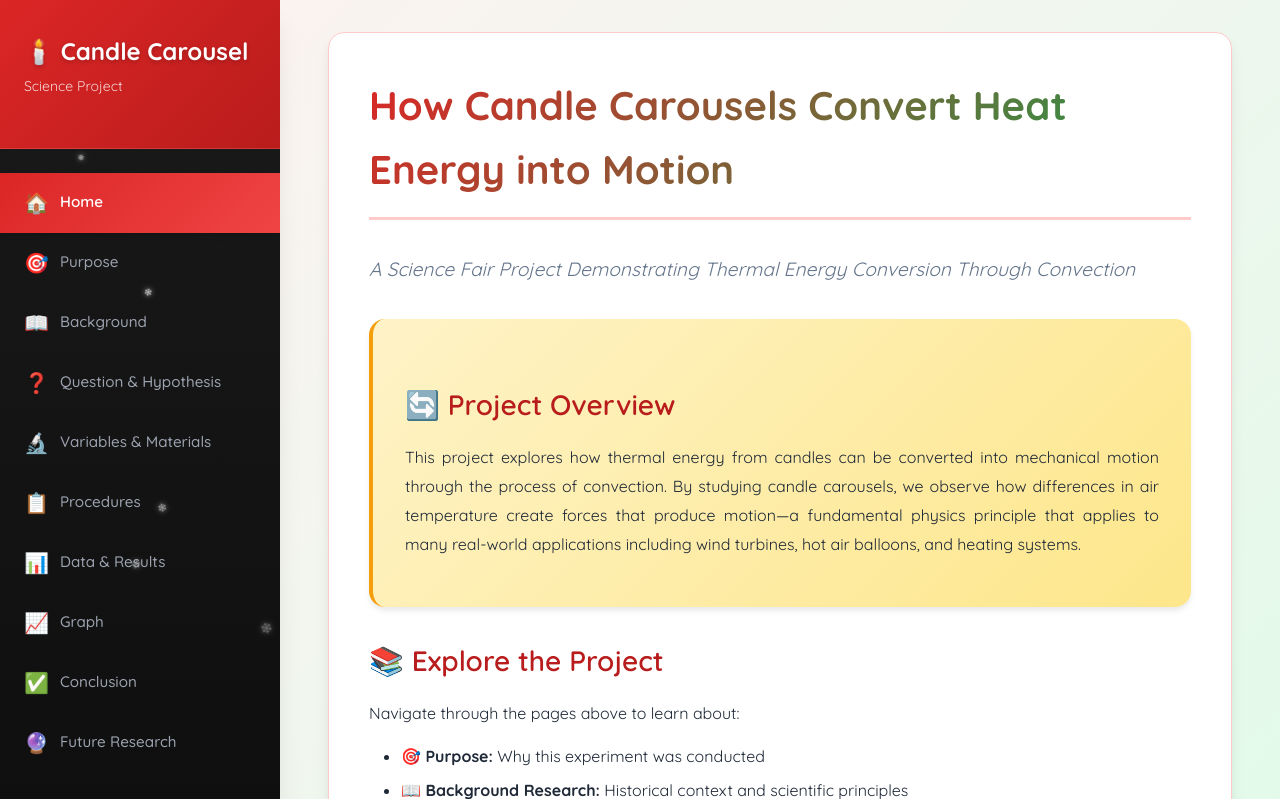
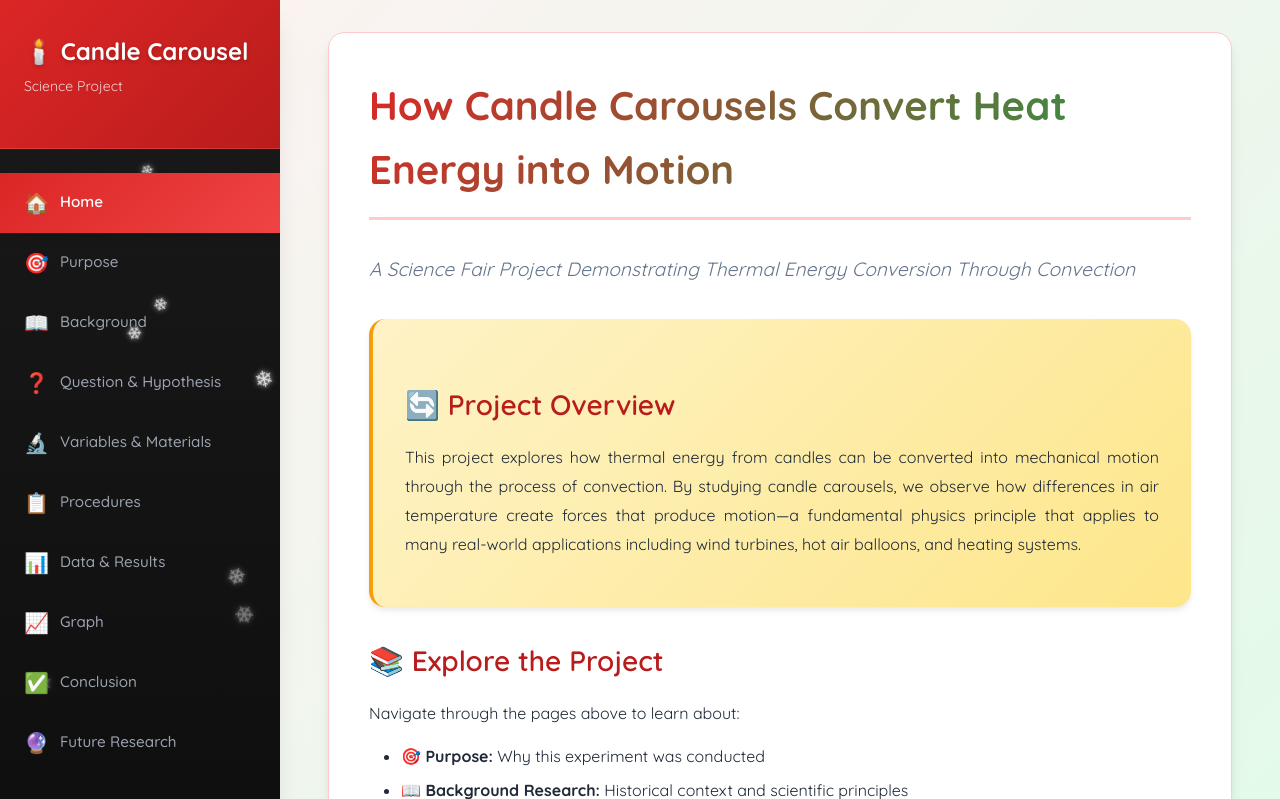
Before and after one commit to yudiell/candle_carousel, a PHP site: page /index.php in a window 1280 px wide. Shown: the top 799 px of the page. Run offline with PHP 8.4, Linux system fonts and the light colour scheme.

Commit message:
Snowflakes

```diff
--- a/includes/footer.php
+++ b/includes/footer.php
@@ -24,15 +24,15 @@
                 const randomX = Math.random() * sidebarWidth;
                 snowflake.style.left = randomX + 'px';
 
-                // Random animation duration (3-6 seconds)
-                const duration = 3 + Math.random() * 3;
+                // Random animation duration (6-10 seconds) - slower fall
+                const duration = 6 + Math.random() * 4;
                 snowflake.style.animationDuration = duration + 's';
 
                 // Random delay
                 snowflake.style.animationDelay = Math.random() * 2 + 's';
 
-                // Random size
-                const size = 0.5 + Math.random() * 0.5;
+                // Random size (0.8-1.5em) - bigger snowflakes
+                const size = 0.8 + Math.random() * 0.7;
                 snowflake.style.fontSize = size + 'em';
 
                 // Store cleanup time
```
